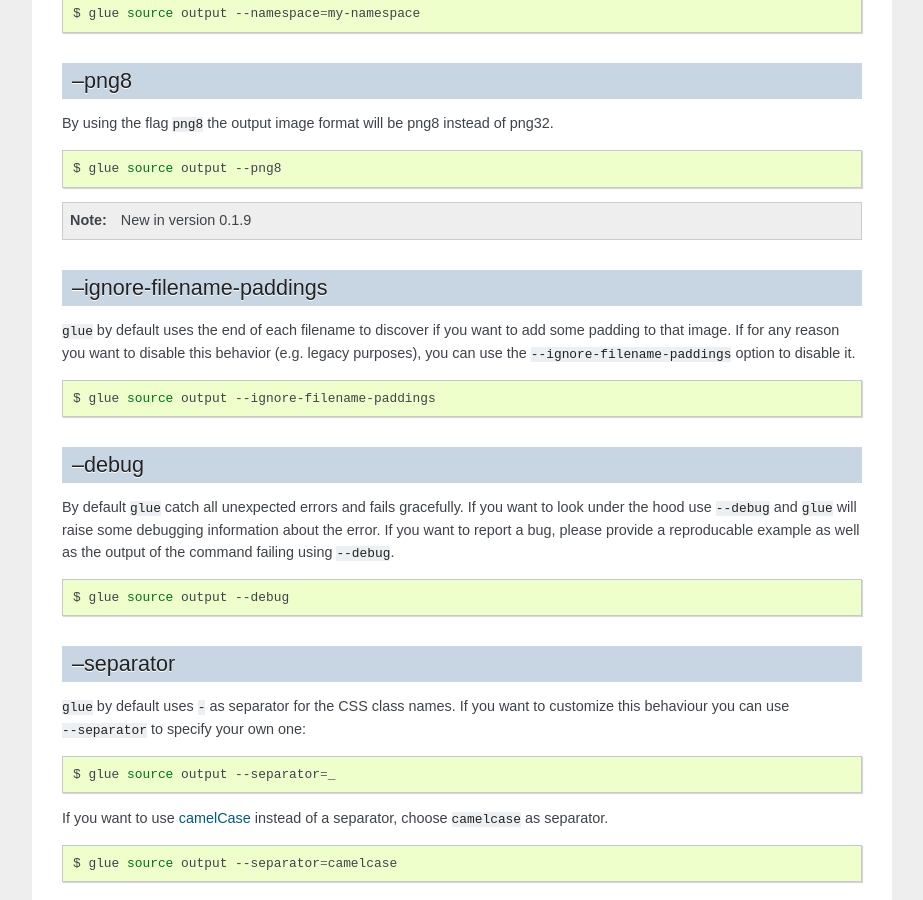
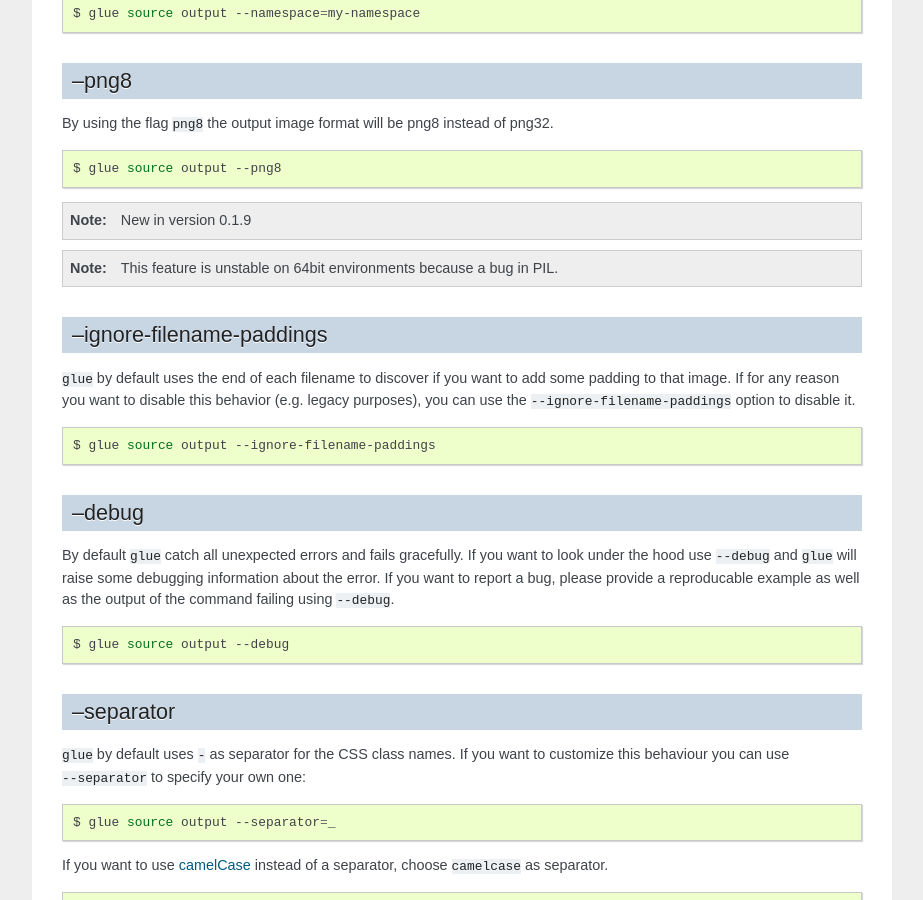
Before and after one commit to jorgebastida/glue, a Sphinx documentation site: the page built from docs/options.rst, in a window 1280 px wide and 900 px high, scrolled down 3716 px. Shown: the whole window, without its empty margins (198-1121 px from the left). Built offline with Sphinx 7.4.7, drawn with Linux system fonts in a browser that asks for light colours; the version number is read from the project's files by our own code.

Commit message:
Add a note about --png8 and 64bit environments

```diff
--- a/docs/options.rst
+++ b/docs/options.rst
@@ -181,6 +181,9 @@ By using the flag ``png8`` the output image format will be png8 instead of png32
 .. note::
     New in version 0.1.9
 
+.. note::
+    This feature is unstable on 64bit environments because a bug in PIL.
+
 --ignore-filename-paddings
 --------------------------
 ``glue`` by default uses the end of each filename to discover if you want to add some padding to that image. If for any reason you want to disable this behavior (e.g. legacy purposes), you can use the ``--ignore-filename-paddings`` option to disable it.
```
